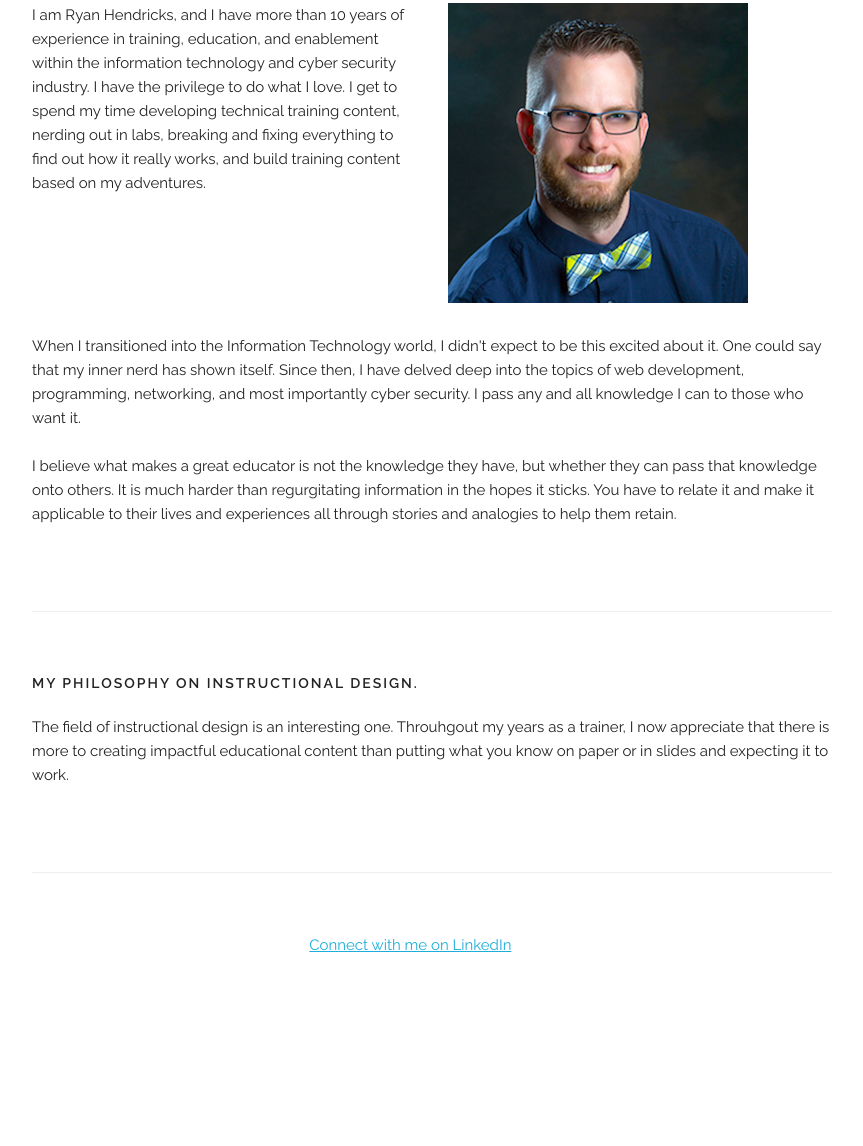
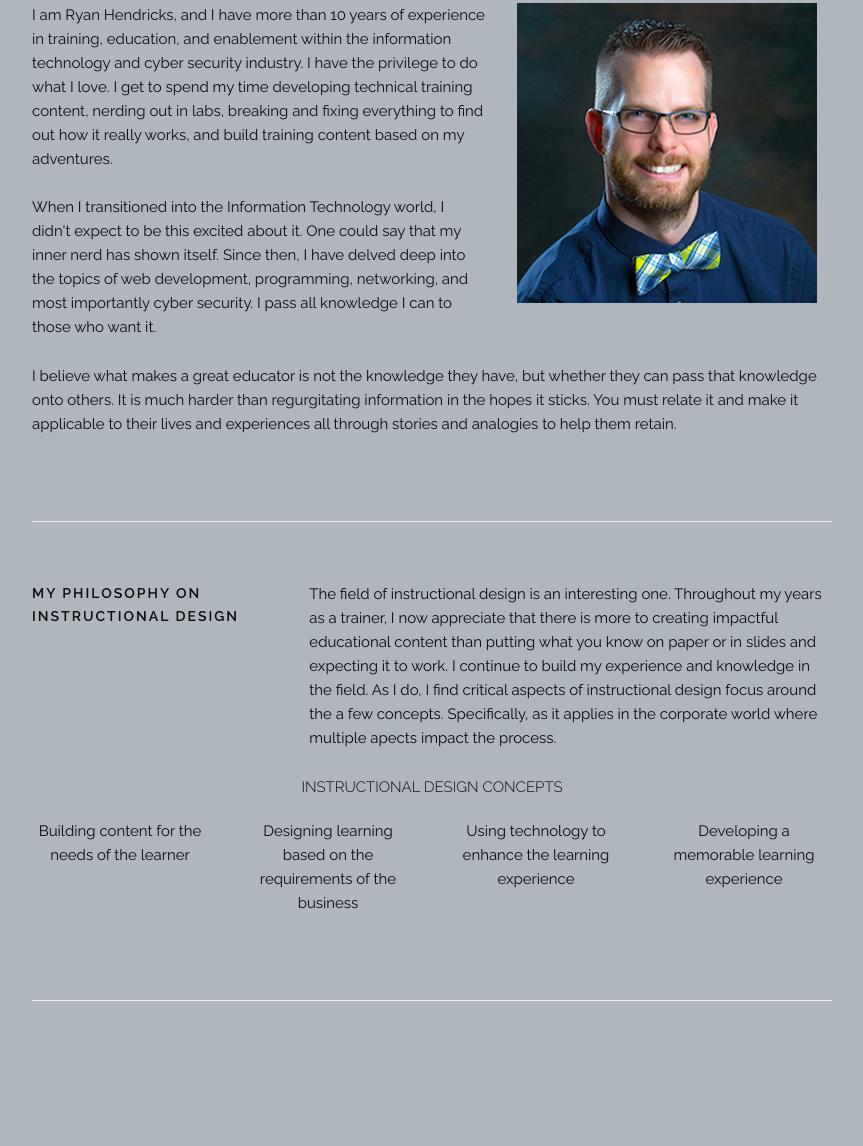
Before and after one commit to RyansRamblings/RyansRamblings.github.io, a plain HTML site: page index.html in a window 1280 px wide. Shown: the part 166-1312 px from the top of the page, without its empty margins (208-1071 px from the left). Before the commit the page ends 1184 px from the top, so only its background shows below. Drawn offline with Linux system fonts and the light colour scheme.

Commit message:
Add files via upload

```diff
--- a/css/skeleton.css
+++ b/css/skeleton.css
@@ -125,7 +125,8 @@ body {
   line-height: 1.6;
   font-weight: 400;
   font-family: "Raleway", "HelveticaNeue", "Helvetica Neue", Helvetica, Arial, sans-serif;
-  color: #222; }
+  color: #090A0A;
+  background-color: #B0B6BE; }
 
 
 /* Typography
--- a/index.html
+++ b/index.html
@@ -45,29 +45,74 @@
           <li class="navbar-item">
             <a class="navbar-link" href="/docs/projects.html">Projects</a>
           </li>
+          <li class="navbar-item">
+            <a class="navbar-link" href="https://www.linkedin.com/in/ryanhendricks42/">LinkedIn</a>
+          </li>
         </ul>
   </div>
 </nav>
 <div class="docs-section">
-    <h6 class="docs-header">Welcome to my page, Ryan's Ramblings!</h6>
+    <h6 class="docs-header">
+      Welcome to my page, Ryan's Ramblings!
+    </h6>
     <div class="row">
-      <div class="six columns">
-        <p>I am Ryan Hendricks, and I have more than 10 years of experience in training, education, and enablement within the information technology and cyber security industry. I have the privilege to do what I love. I get to spend my time developing technical training content, nerding out in labs, breaking and fixing everything to find out how it really works, and build training content based on my adventures.</p>
+      <div class="seven columns">
+        <p>
+          I am Ryan Hendricks, and I have more than 10 years of experience in training, education, and enablement within the information technology and cyber security industry. I have the privilege to do what I love. I get to spend my time developing technical training content, nerding out in labs, breaking and fixing everything to find out how it really works, and build training content based on my adventures.
+        <br><br>
+          When I transitioned into the Information Technology world, I didn't expect to be this excited about it. One could say that my inner nerd has shown itself. Since then, I have delved deep into the topics of web development, programming, networking, and most importantly cyber security. I pass all knowledge I can to those who want it.
+        </p>
       </div>
-      <div class="six columns">
+      <div class="five columns">
         <img class="u-max-full-width" src="/image/headshot.png">
       </div>
     </div>
     <div class="row">
-      <br>
-      <p>When I transitioned into the Information Technology world, I didn't expect to be this excited about it. One could say that my inner nerd has shown itself. Since then, I have delved deep into the topics of web development, programming, networking, and most importantly cyber security. I pass any and all knowledge I can to those who want it.
-      <br><br>
-      I believe what makes a great educator is not the knowledge they have, but whether they can pass that knowledge onto others. It is much harder than regurgitating information in the hopes it sticks. You have to relate it and make it applicable to their lives and experiences all through stories and analogies to help them retain.</p>
+      <p>
+        I believe what makes a great educator is not the knowledge they have, but whether they can pass that knowledge onto others. It is much harder than regurgitating information in the hopes it sticks. You must relate it and make it applicable to their lives and experiences all through stories and analogies to help them retain.
+      </p>
     </div>
 </div>
 <div class="docs-section">
-  <h6 class="docs-header">My philosophy on instructional design.</h6>
-  <p> The field of instructional design is an interesting one. Throuhgout my years as a trainer, I now appreciate that there is more to creating impactful educational content than putting what you know on paper or in slides and expecting it to work.</p>
+  <div class="row">
+    <div class="four columns">
+      <h6 class="docs-header">
+        My philosophy on instructional design
+      </h6>
+    </div>
+    <div class="eight columns">
+      <p>
+        The field of instructional design is an interesting one. Throughout my years as a trainer, I now appreciate that there is more to creating impactful educational content than putting what you know on paper or in slides and expecting it to work. I continue to build my experience and knowledge in the field. As I do, I find critical aspects of instructional design focus around the a few concepts. Specifically, as it applies in the corporate world where multiple apects impact the process.
+      </p>
+    </div>
+  </div>
+  <div class="row docs-header">
+    <h6 style="text-align:center;">
+      Instructional Design Concepts
+    </h6>
+  </div>
+  <div class="row">
+    <div class="three columns" style="text-align:center;">
+      <p>
+        Building content for the needs of the learner
+      </p>
+    </div>
+    <div class="three columns" style="text-align:center;">
+      <p>
+        Designing learning based on the requirements of the business
+      </p>
+    </div>
+    <div class="three columns" style="text-align:center;">
+      <p>
+        Using technology to enhance the learning experience
+      </p>
+    </div>
+    <div class="three columns" style="text-align:center;">
+      <p>
+         Developing a memorable learning experience
+      </p>
+    </div>
+  </div>
 </div>
 <div class="docs-section">
   <div class="row">
@@ -75,7 +120,7 @@
       <p></p>
     </div>
     <div class="four columns">
-      <a href="https://www.linkedin.com/in/ryanhendricks42/">Connect with me on LinkedIn</a>
+      <p></p>
     </div>
     <div class="four columns">
       <p></p>
```
Also changed, not shown: docs/program.html (+62 -1 lines), docs/projects.html (+18 -1 lines).
